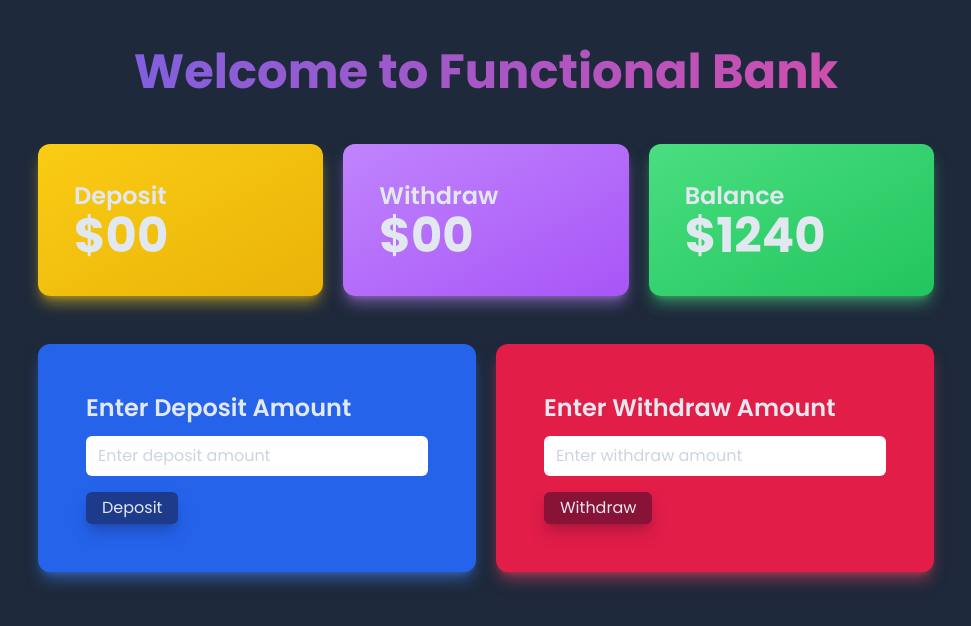
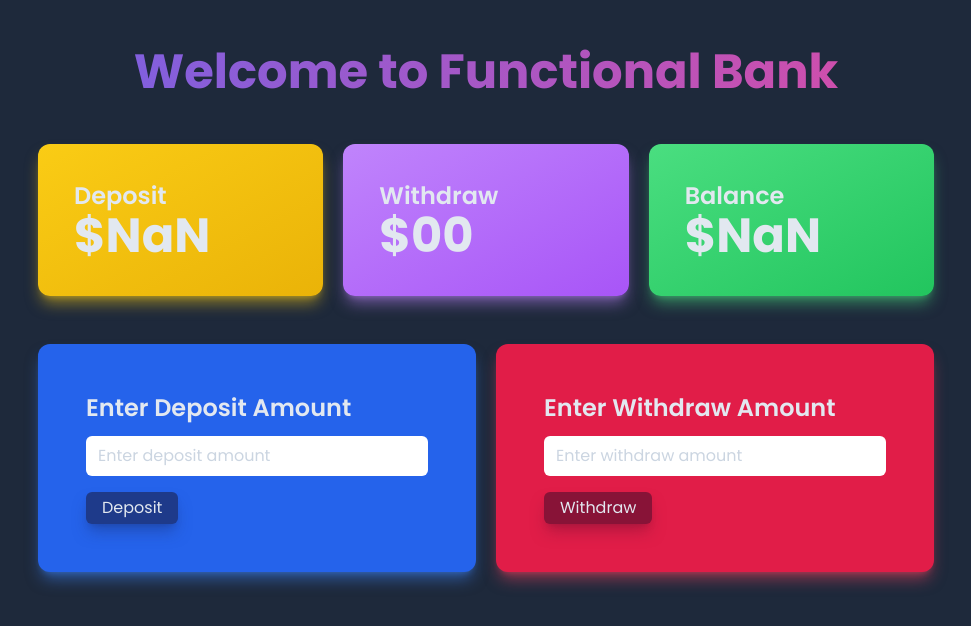
Before and after one commit to 10Sadique/functional-bank-transections, a plain HTML site: page index.html in a window 1280 px wide. Both pictures are taken after a click on the button "Deposit". Shown: the whole page, without its empty margins (154-1125 px from the left). Drawn offline with nearby package versions, Linux system fonts and the light colour scheme.

Commit message:
deposit function added

```diff
--- a/index.html
+++ b/index.html
@@ -62,6 +62,6 @@
                 </div>
             </section>
         </main>
-        <script src=""></script>
+        <script src="js/deposit.js"></script>
     </body>
 </html>
--- /dev/null
+++ b/js/deposit.js
@@ -0,0 +1,30 @@
+'use strict'
+
+document.getElementById('btn-deposit').addEventListener('click', () => {
+    // value form input field
+    const depositField = document.getElementById('deposit-field')
+    const newDepositAmountString = depositField.value
+    const newDepositAmount = parseFloat(newDepositAmountString)
+
+    // previous deposit value
+    const deposit = document.getElementById('deposit-total')
+    const prevDepositAmountString = deposit.innerText
+    const prevDepositAmount = parseFloat(prevDepositAmountString)
+
+    // get previous balance amount
+    const balance = document.getElementById('balance-total')
+    const prevBalanceAmountString = balance.innerText
+    const prevBalanceAmount = parseFloat(prevBalanceAmountString)
+
+    // calculating deposit & balance
+    const currDeposit = prevDepositAmount + newDepositAmount
+    const currBalance = prevBalanceAmount + newDepositAmount
+
+    // updating deposit amount
+    deposit.innerText = currDeposit
+
+    // updating balance amount
+    balance.innerText = currBalance
+    console.log(prevBalanceAmount, typeof prevBalanceAmount)
+    depositField.value = ''
+})
```
